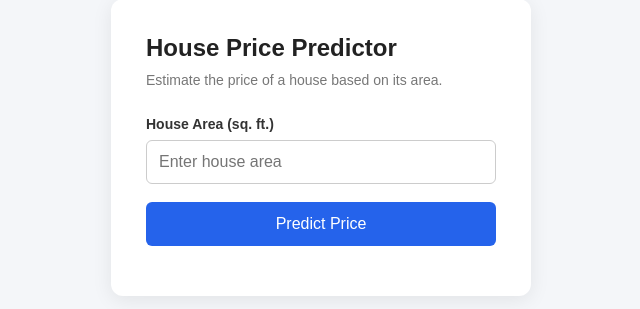
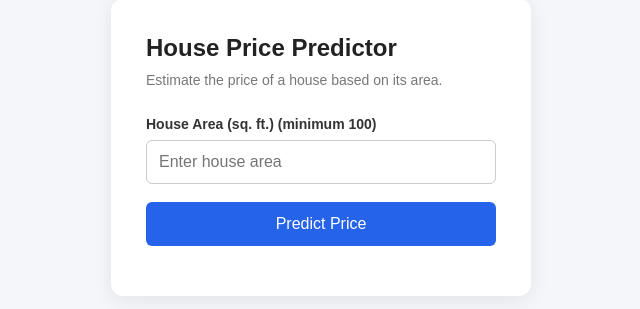
Before and after one commit to amithkumars-ds/LINREG-LOAD-TEST, a FastAPI app: page / in a window 1280 px wide. Shown: the part 253-562 px from the top of the page, without its empty margins (319-959 px from the left). Run offline with FastAPI, Linux system fonts and the light colour scheme; parts of the project's set-up code (start-up, migrations or seed data) failed here and were passed over.

Commit message:
Fix: Minimum value for area input

```diff
--- a/frontend/templates/index.html
+++ b/frontend/templates/index.html
@@ -118,14 +118,13 @@
         </p>
 
         <form id="predictionForm">
-            <label for="house_area">House Area (sq. ft.)</label>
-
+            <label for="house_area">House Area (sq. ft.) (minimum 100)</label>
             <input
                 type="number"
                 id="house_area"
                 name="house_area"
                 placeholder="Enter house area"
-                min="1"
+                min="100"
                 step="any"
                 required
             >
@@ -134,6 +133,7 @@
                 Predict Price
             </button>
         </form>
+
 
         <div id="result">
             <h2>Predicted House Price</h2>
```
